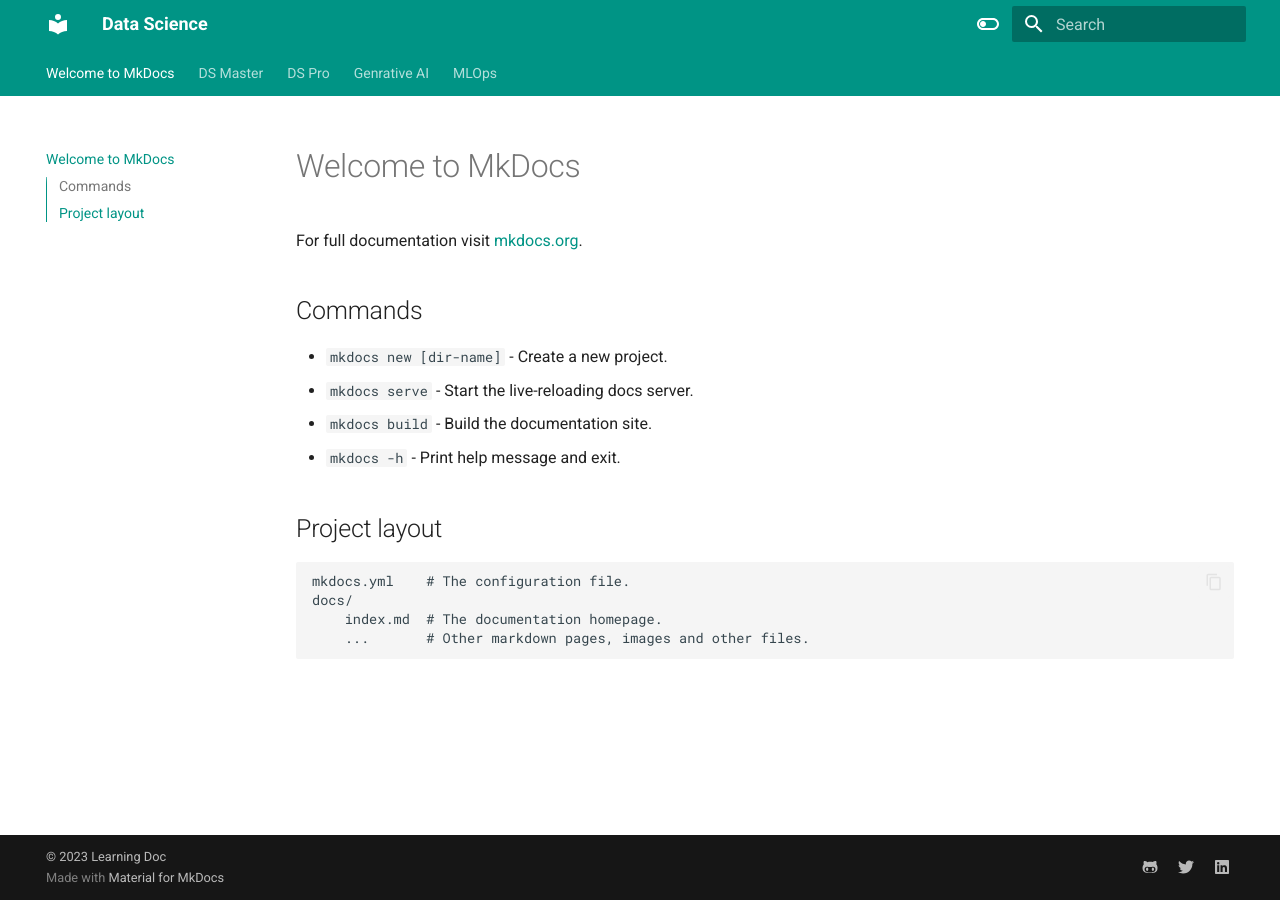
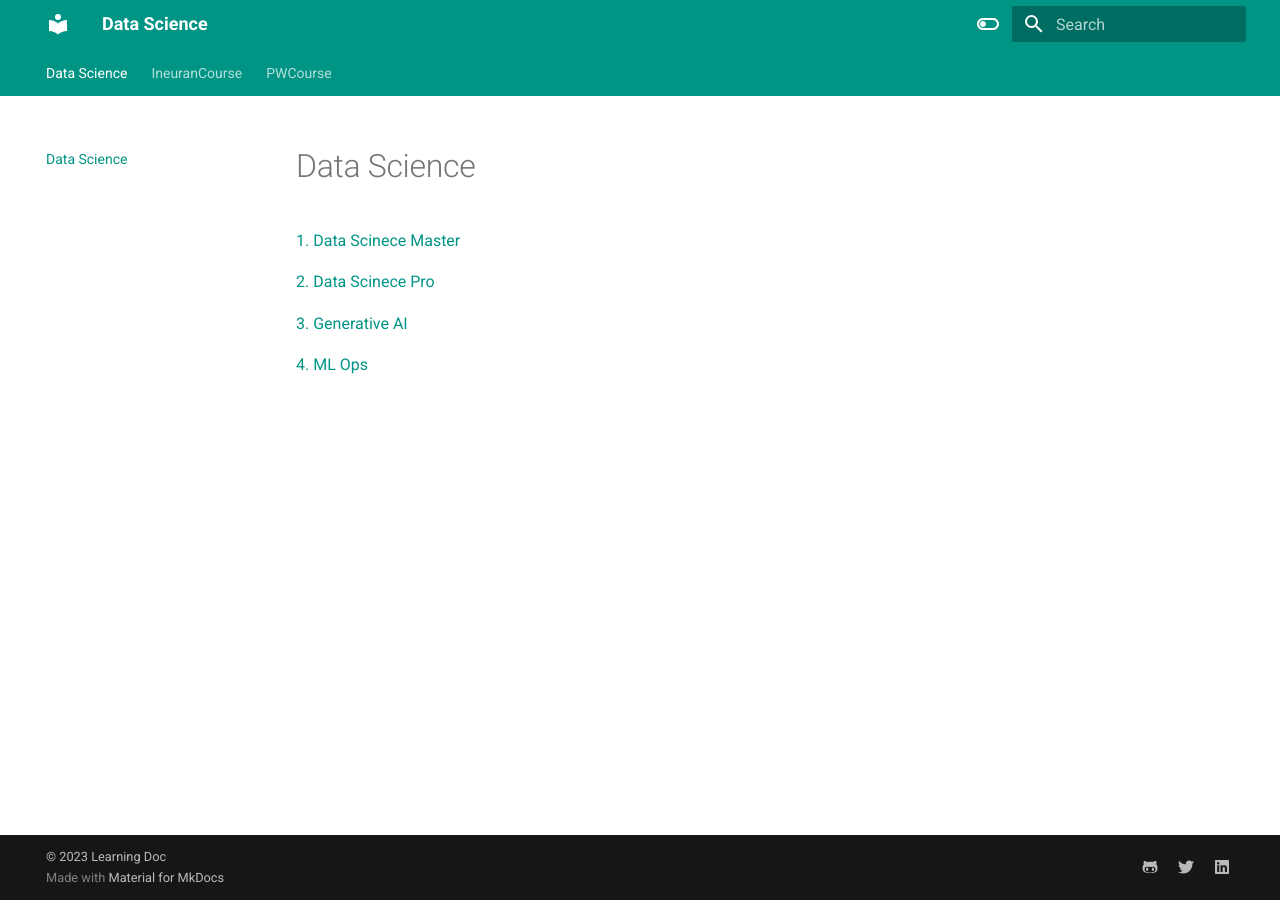
Before and after one commit to AjeetGupta/learning, an MkDocs documentation site: the page built from docs/index.md, in a window 1280 px wide. Built offline with MkDocs 1.6.1 and Material for MkDocs 9.7.7, drawn with Linux system fonts in a browser that asks for light colours.

Commit message:
modified

```diff
--- a/docs/index.md
+++ b/docs/index.md
@@ -1,17 +1,9 @@
-# Welcome to MkDocs
+# Data Science
 
-For full documentation visit [mkdocs.org](https://www.mkdocs.org).
+[1. Data Scinece Master](PWCourse/DS%20Master.md)
 
-## Commands
+[2. Data Scinece Pro](PWCourse/DS%20Pro.md)
 
-* `mkdocs new [dir-name]` - Create a new project.
-* `mkdocs serve` - Start the live-reloading docs server.
-* `mkdocs build` - Build the documentation site.
-* `mkdocs -h` - Print help message and exit.
+[3. Generative AI](IneuranCourse/Genrative%20AI.md)
 
-## Project layout
-
-    mkdocs.yml    # The configuration file.
-    docs/
-        index.md  # The documentation homepage.
-        ...       # Other markdown pages, images and other files.
+[4. ML Ops](IneuranCourse/MLOps.md)
```
Also changed, not shown: docs/IneuranCourse/Genrative AI.md (renamed from docs/Genrative AI.md), docs/IneuranCourse/MLOps.md (renamed from docs/MLOps.md), docs/PWCourse/DS Master.md (renamed from docs/DS Master.md), docs/PWCourse/DS Pro.md (renamed from docs/DS Pro.md).
